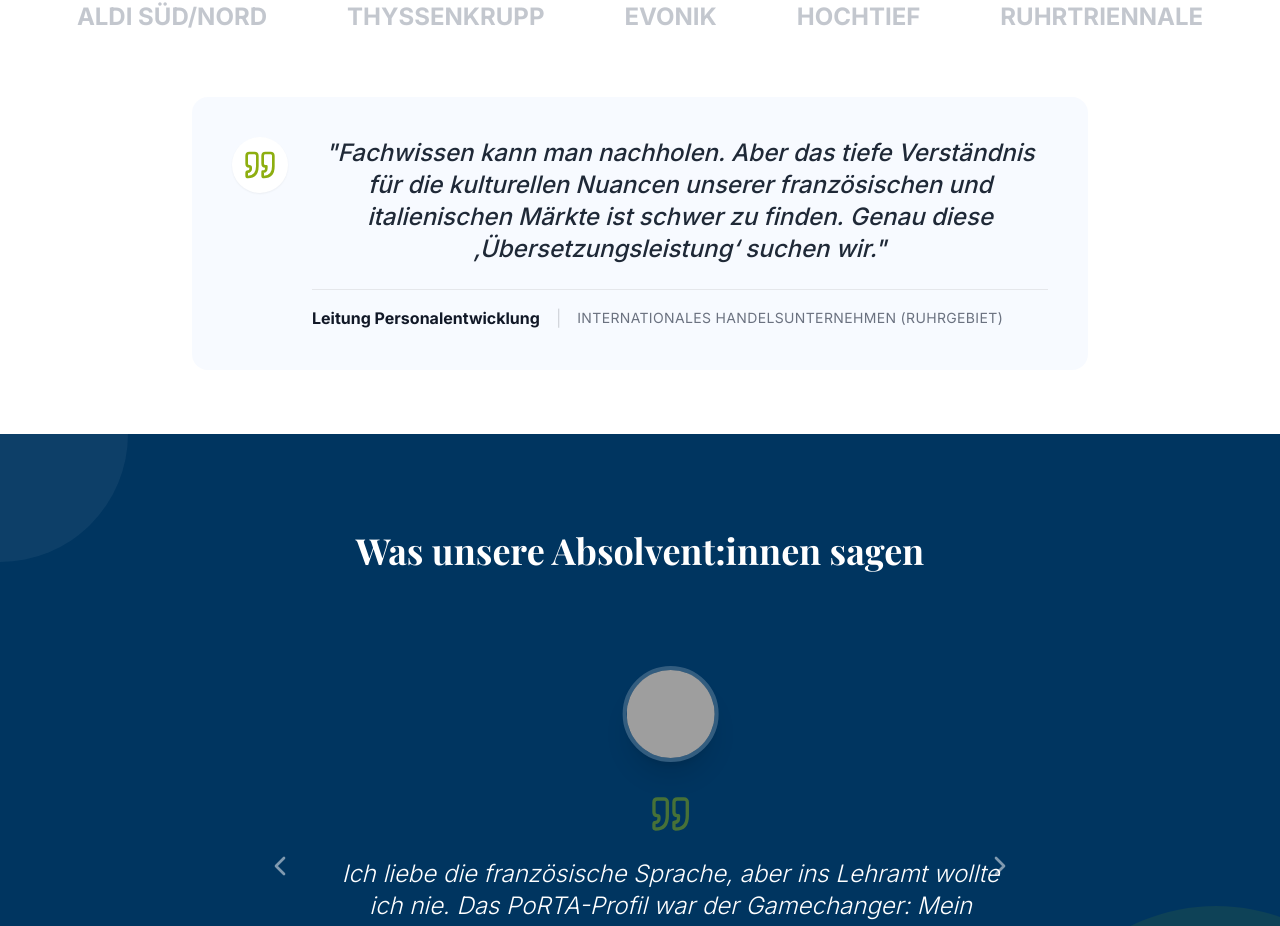
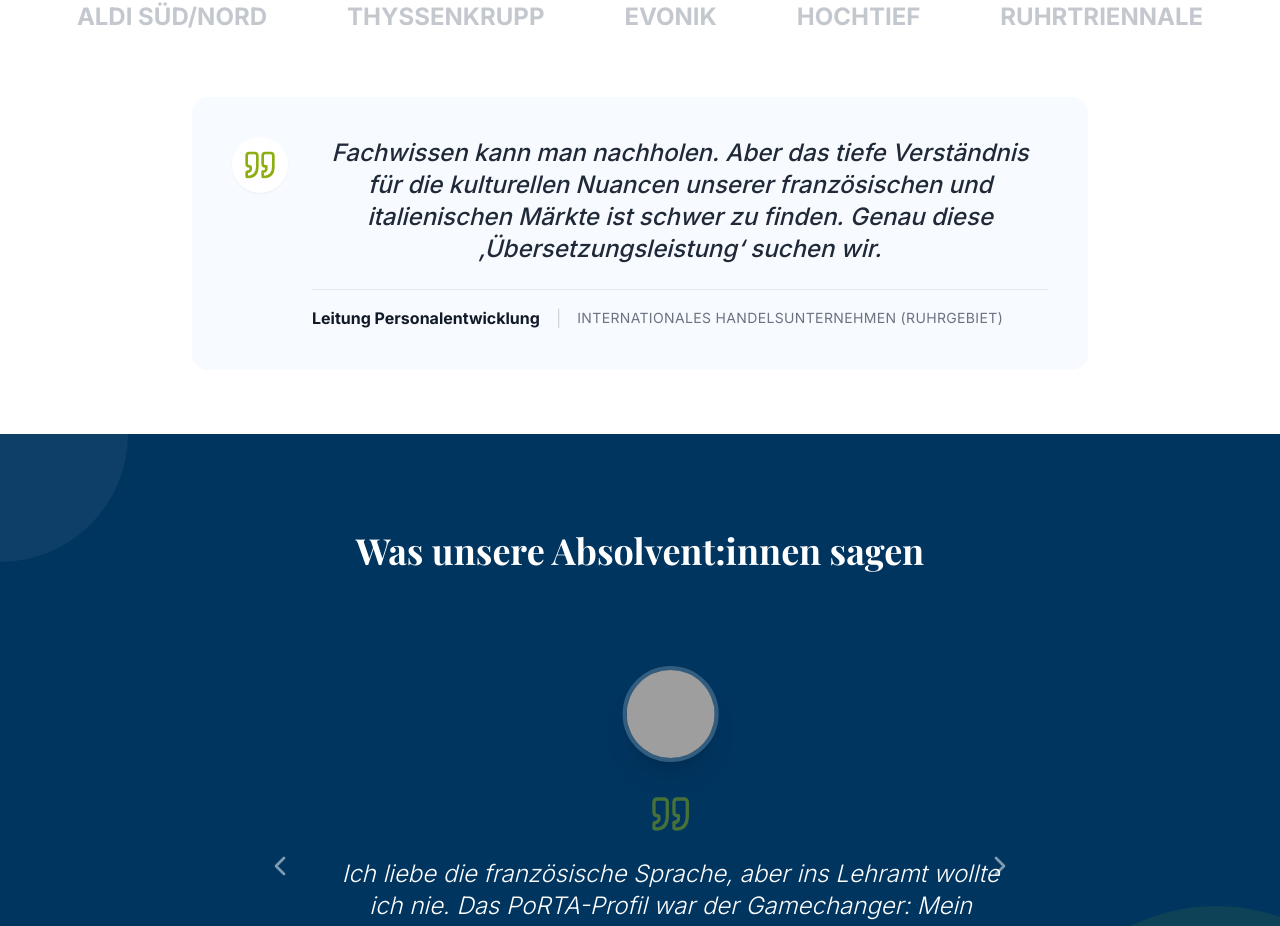
Before and after one commit to oppenpsy-rub/apcc-landing, a React (Vite) app: page / in a window 1280 px wide. Shown: the part 6076-7002 px from the top of the page. Built offline with nearby package versions, Linux system fonts and the light colour scheme; grey boxes are pictures that could not be loaded; a web font is replaced by a local one.

Commit message:
Anführungszeichen aus CorporateTestimonial entfernt

```diff
--- a/src/components/CorporateTestimonial.jsx
+++ b/src/components/CorporateTestimonial.jsx
@@ -24,7 +24,7 @@ const CorporateTestimonial = () => {
 
           <div className="flex-1">
             <blockquote className="text-xl md:text-2xl font-medium text-gray-800 mb-6 italic leading-relaxed">
-              "{t('corporateTestimonial.quote')}"
+              {t('corporateTestimonial.quote')}
             </blockquote>
 
             <div className="border-t border-gray-200 pt-4 flex flex-col sm:flex-row sm:items-center gap-2 sm:gap-4">
```
